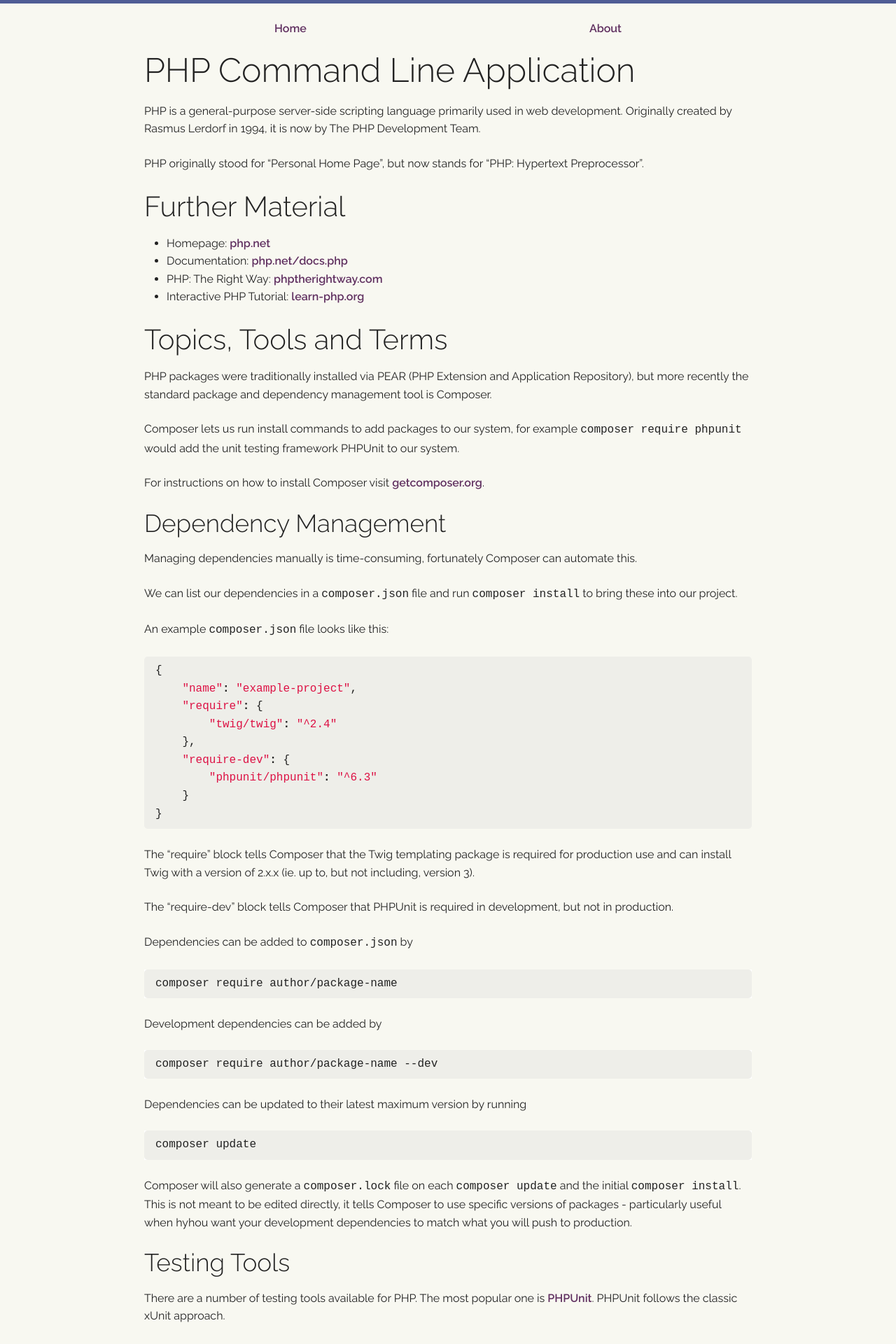
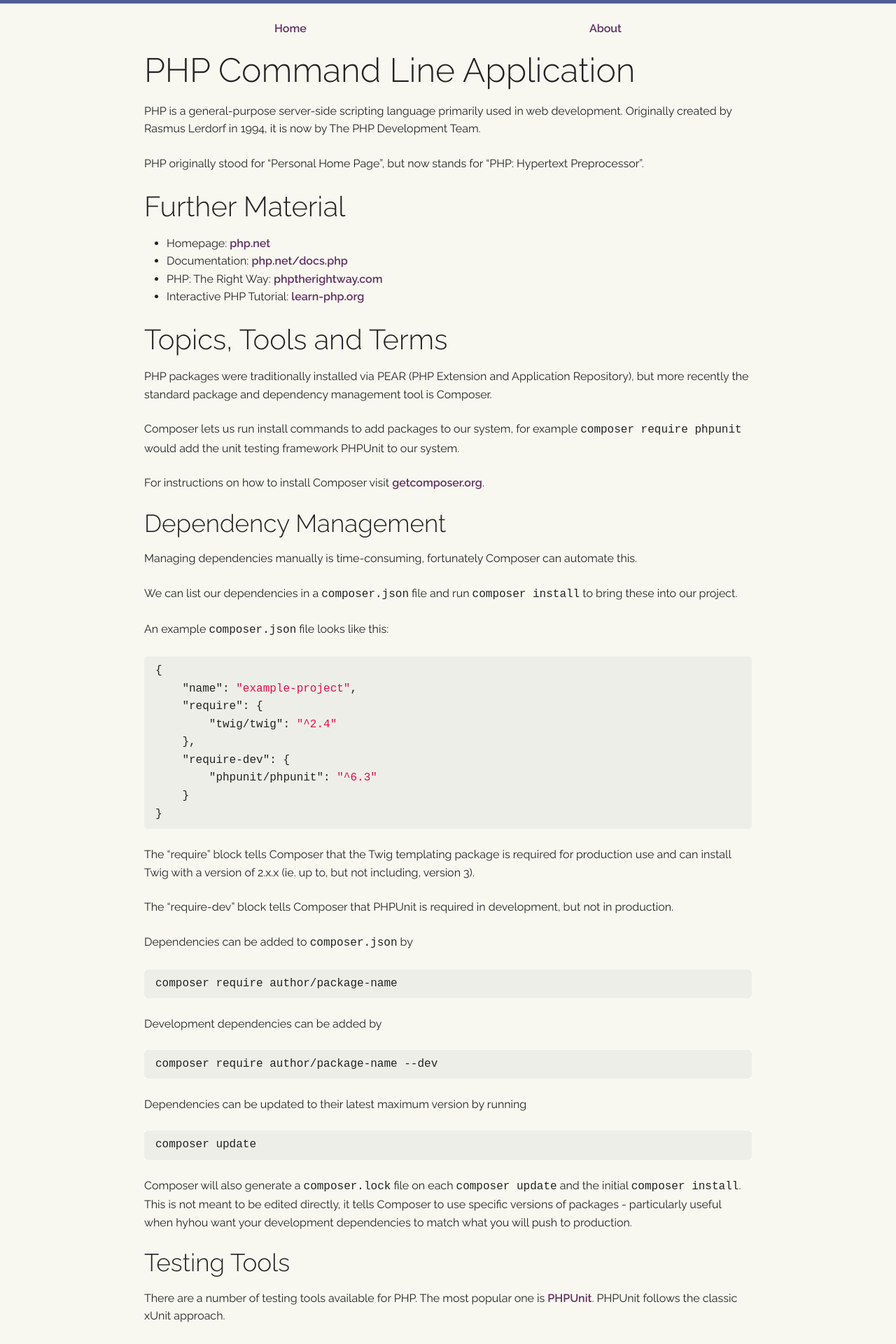
Before and after one commit to vanilla-project/vanilla-project.guide, a Jekyll site: the page built from _guides/php/command-line.md, in a window 1280 px wide. Shown: the top 1920 px of the page at 70% size. Built offline with Jekyll 4.4.1, drawn with Linux system fonts in a browser that asks for light colours.

Commit message:
Adds JSON syntax highlighting to PHP guides

```diff
--- a/_guides/php/command-line.md
+++ b/_guides/php/command-line.md
@@ -35,7 +35,7 @@ We can list our dependencies in a `composer.json` file and run `composer install
 
 An example `composer.json` file looks like this:
 
-{% highlight php %}
+{% highlight json %}
 {
     "name": "example-project",
     "require": {
```
Also changed, not shown: _guides/php/package.md (+1 -1 lines).
